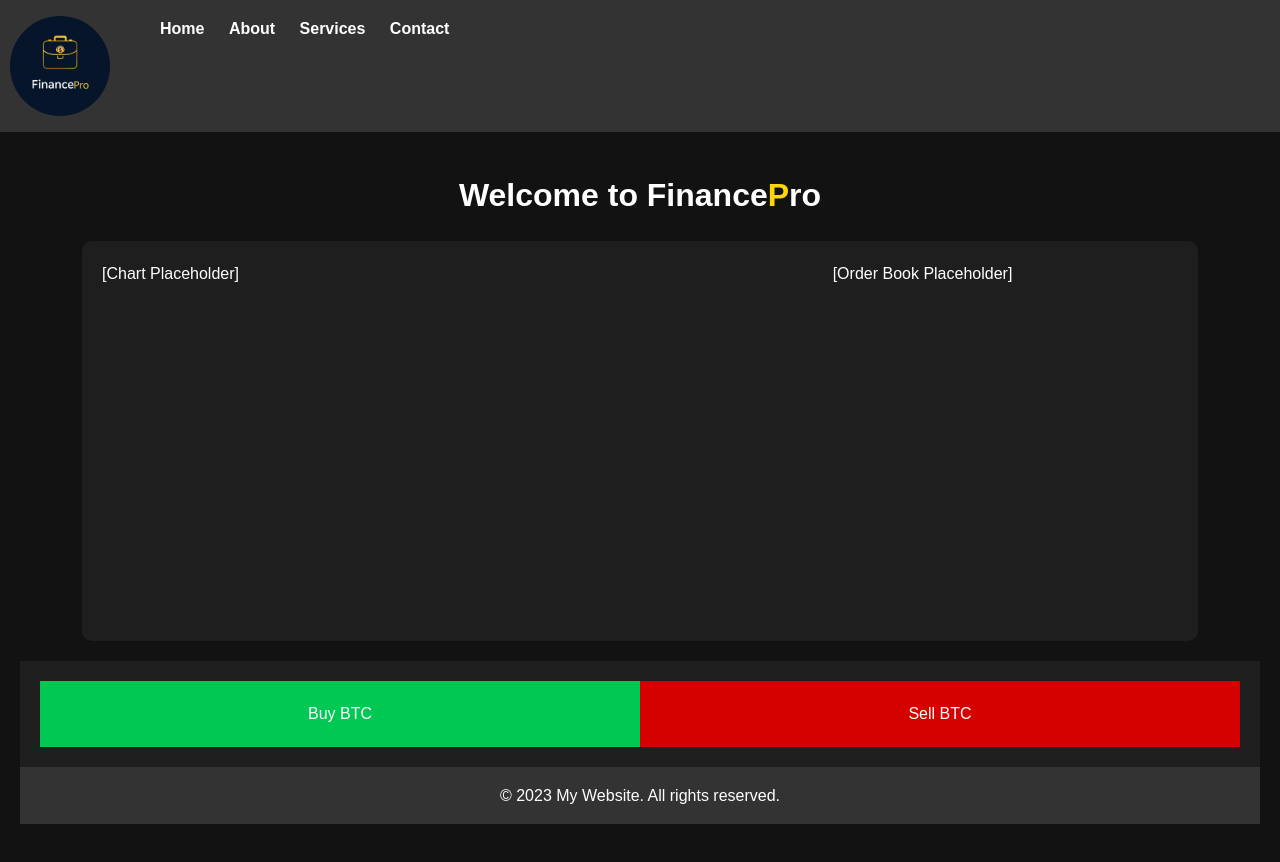
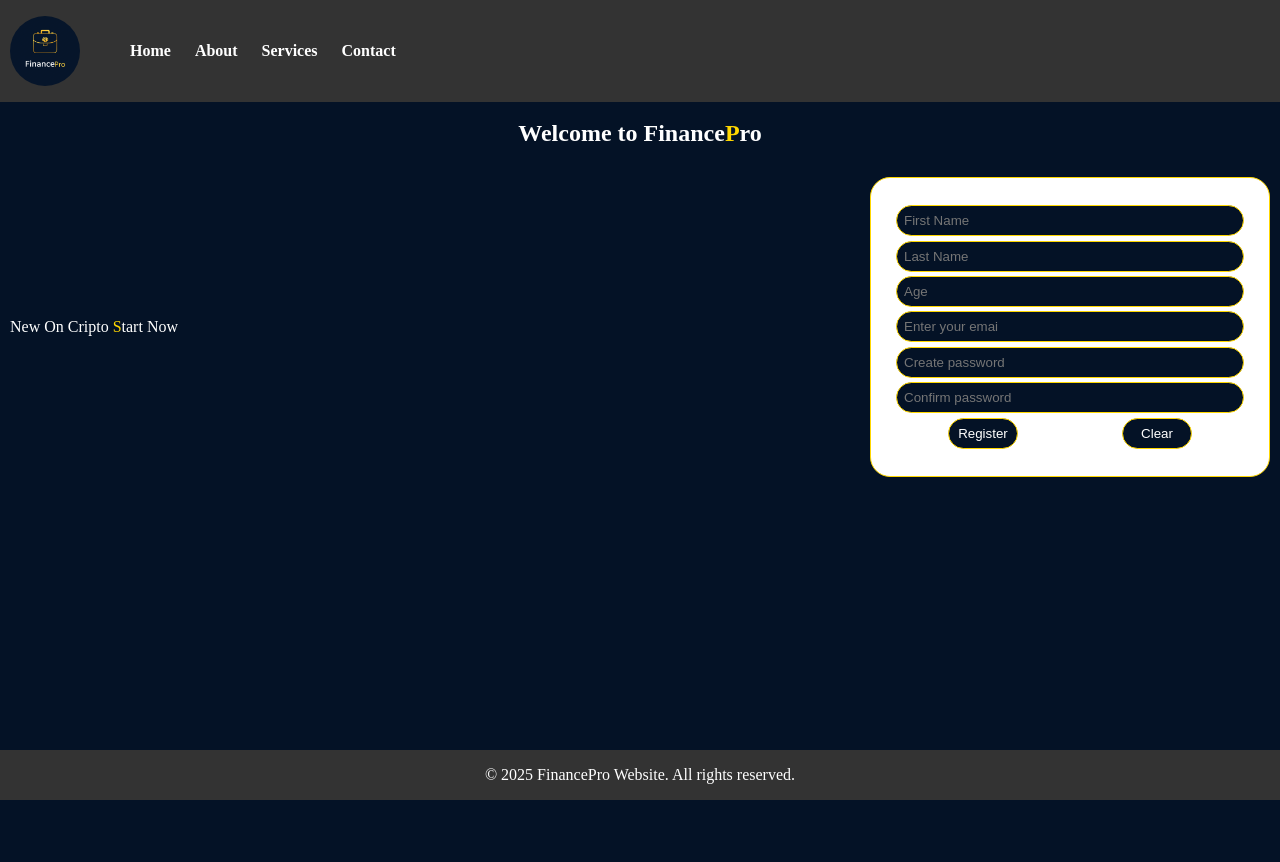
Before and after one commit to Wassim-NM/Finance, a plain HTML site: page index.html in a window 1280 px wide. Drawn offline with Linux system fonts and the light colour scheme.

Commit message:
New hero section is added

```diff
--- a/index.html
+++ b/index.html
@@ -20,53 +20,40 @@
                 </ul>
             </nav>
         </header>
-        <h1>Welcome to <bold>F</bold>inance<span>P</span>ro</h1>
-        <div class="container">
+        <main>
+            <section class="hero">
+                <h1>Welcome to <bold>F</bold>inance<span class="gold">P</span>ro</h1>
+                <div class="container">
+                    <div class="info"> New On Cripto <span class="gold">S</span>tart Now </div>
+                    <div class="register-holder">
+                        <div class="register">
+                            <input type="text" name="Fname" class="name" placeholder="First Name">
+                            <input type="text" name="Lname" class="name" placeholder="Last Name">
+                            <input type="number" name="age" placeholder="Age">
+                            <input type="email" name="account" id="email" placeholder="Enter your emai">
+                            <input type="password" name="password" class="password" placeholder="Create password">
+                            <input type="password" name="Comfirm Password" class="password" placeholder="Confirm password">
+                            <div class="fun-btn">
+                                <input type="submit" value="Register">
+                                <input type="reset" value="Clear">
+                            </div>
+                        </div>
+                    </div>
+                </div>
+            </section>
+        </main>
+        <!-- <div class="container">
             <div class="chart">[Chart Placeholder]</div>
             <div class="order-book">[Order Book Placeholder]</div>
-        </div>
-        <div class="trade-panel">
+        </div> -->
+        <!-- <div class="trade-panel">
             <div class="buy">Buy BTC</div>
             <div class="sell">Sell BTC</div>
-        </div>
-        <!-- <section id="home">
-        <h2>Home</h2>
-        <p>This is the home section of the website. Here you can introduce your website or provide some key information.</p>
-    </section>
-
-    <section id="about">
-        <h2>About Us</h2>
-        <p>We are a small team dedicated to providing high-quality services to our clients. Learn more about our mission and values.</p>
-    </section>
-
-    <section id="services">
-        <h2>Our Services</h2>
-        <ul>
-            <li>Web Development</li>
-            <li>Graphic Design</li>
-            <li>Digital Marketing</li>
-        </ul>
-    </section>
-
-    <section id="contact">
-        <h2>Contact Us</h2>
-        <form>
-            <label for="name">Name:</label>
-            <input type="text" id="name" name="name" required>
-
-            <label for="email">Email:</label>
-            <input type="email" id="email" name="email" required>
-
-            <label for="message">Message:</label>
-            <textarea id="message" name="message" rows="5" required></textarea>
-
-            <button type="submit">Send Message</button>
-        </form>
-    </section> -->
-        <footer>
-            <p>&copy; 2023 My Website. All rights reserved.</p>
-        </footer>
+        </div> -->
         <script src="index.js" defer></script>
     </body>
+    <footer>
+        <p>&copy; 2025 FinancePro Website. All rights reserved.</p>
+    </footer>
 
 </html>
--- a/style.css
+++ b/style.css
@@ -6,35 +6,17 @@
 
 /* General Styles */
 
-body {
-    font-family: Arial, sans-serif;
-    margin: 0;
-    padding: 0;
-    line-height: 1.6;
-    color: #333;
-    background-color: #121212;
-    color: #fff;
+nav {
     display: flex;
-    flex-direction: column;
     align-items: center;
-    padding: 20px;
-}
-
-header {
+    gap: 40px;
+    top: 0;
     background-color: #333;
     color: #fff;
     padding: 1rem 0;
+    width: 100%;
     position: fixed;
-    top: 0;
-    width: 100%;
-    margin-bottom: 100px;
-}
-
-nav {
-    display: flex;
-    gap: 40px;
-    height: 100%;
-    top: 0;
+    z-index: 100;
 }
 
 nav ul {
@@ -63,24 +45,88 @@ div.logo {
 
 .logo img {
     vertical-align: middle;
-    width: 100px;
-    height: 100px;
+    width: 70px;
+    height: 70px;
     border: none;
     border-radius: 50%;
 }
 
-h1 {
-    scroll-margin-top: 60px;
-    margin: 150px 0 20px 0;
-    text-align: center;
-
+main {
+    background-color: #041226;
+    color: #fff;
 }
 
-h1 span {
+section {
+    margin-top: 100px;
+    position: relative;
+    height: 100vh;
+    width: 100%;
+}
+
+h1 {
+    padding: 20px 0;
+    text-align: center;
+}
+
+span.gold {
     color: gold;
 }
 
-section {
+.container {
+    display: flex;
+    justify-content: space-between;
+    align-items: center;
+}
+
+.info {
+    color: #fff;
+    margin: 10px;
+}
+
+.register-holder {
+    display: grid;
+    grid-template-columns: auto;
+    background-color: white;
+    margin: 10px;
+    padding: 20px;
+    gap: 20px;
+    width: 400px;
+    height: 300px;
+    border: 1.5px solid gold;
+    border-radius: 20px;
+}
+
+div.register {
+    display: grid;
+    grid-template-columns: auto;
+    align-items: center;
+    padding: 5px;
+}
+
+.register input ::placeholder {
+    color: #fff;
+}
+
+.register input {
+    background-color: #041226;
+    color: #fff;
+    border: 1px solid gold;
+    border-radius: 25px;
+    padding: 7px;
+    width: auto;
+}
+
+.fun-btn {
+    display: flex;
+    align-items: center;
+    justify-content: space-around;
+}
+
+.fun-btn input {
+    width: 70px;
+}
+
+/* section {
     scroll-margin-top: 140px;
     padding: 2rem;
     margin: 1rem auto;
@@ -121,19 +167,9 @@ form button {
 
 form button:hover {
     background-color: #555;
-}
+} */
 
-footer {
-    text-align: center;
-    padding: 1rem 0;
-    background-color: #333;
-    color: #fff;
-    position: relative;
-    bottom: 0;
-    width: 100%;
-}
-
-.container {
+/* .container {
     display: flex;
     width: 90%;
     max-width: 1200px;
@@ -170,4 +206,14 @@ footer {
 }
 .sell {
     background: #d50000;
+} */
+
+footer {
+    text-align: center;
+    padding: 1rem 0;
+    background-color: #333;
+    color: #fff;
+    position: fixed;
+    bottom: 0;
+    width: 100vw;
 }
```
